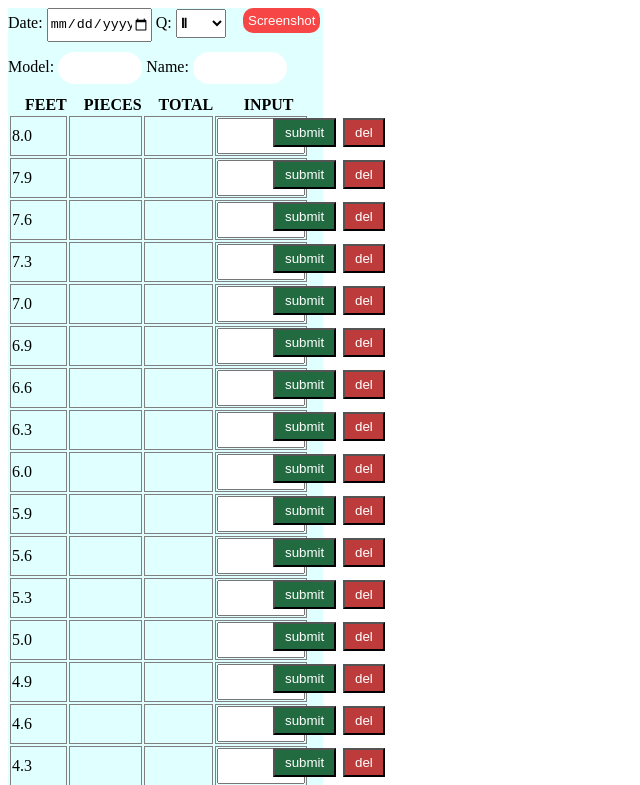
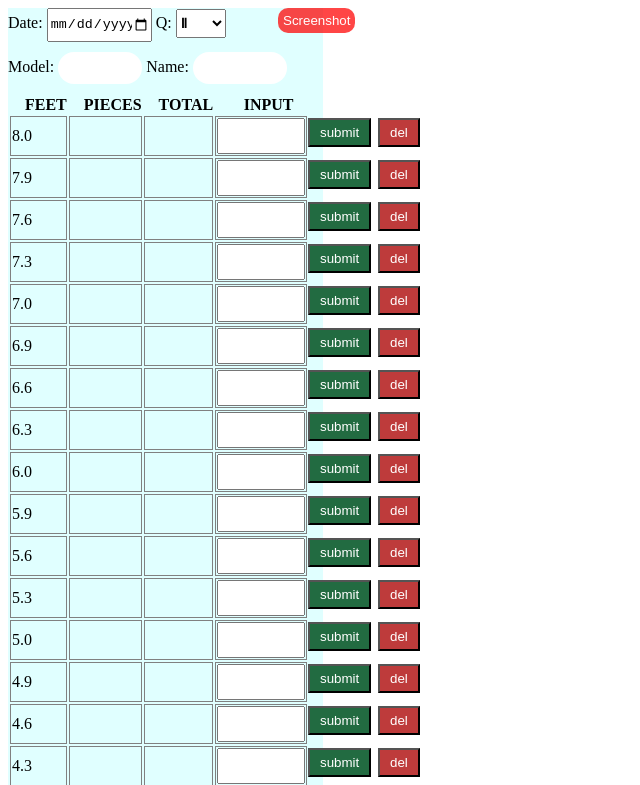
Before and after one commit to yugeshcoder/feet-calc, a plain HTML site: page index.html in a window 1280 px wide. Shown: the top 785 px of the page, without its empty margins (0-640 px from the left). Drawn offline with Linux system fonts and the light colour scheme.

Commit message:
margin for submit button

```diff
--- a/page1.css
+++ b/page1.css
@@ -26,7 +26,7 @@ section{
 }
 button{
   position: absolute;
-  left: 265px;
+  left: 300px;
   background-color: rgb(34, 107, 65);
   color:white;
   padding: 5px 10px;
```
